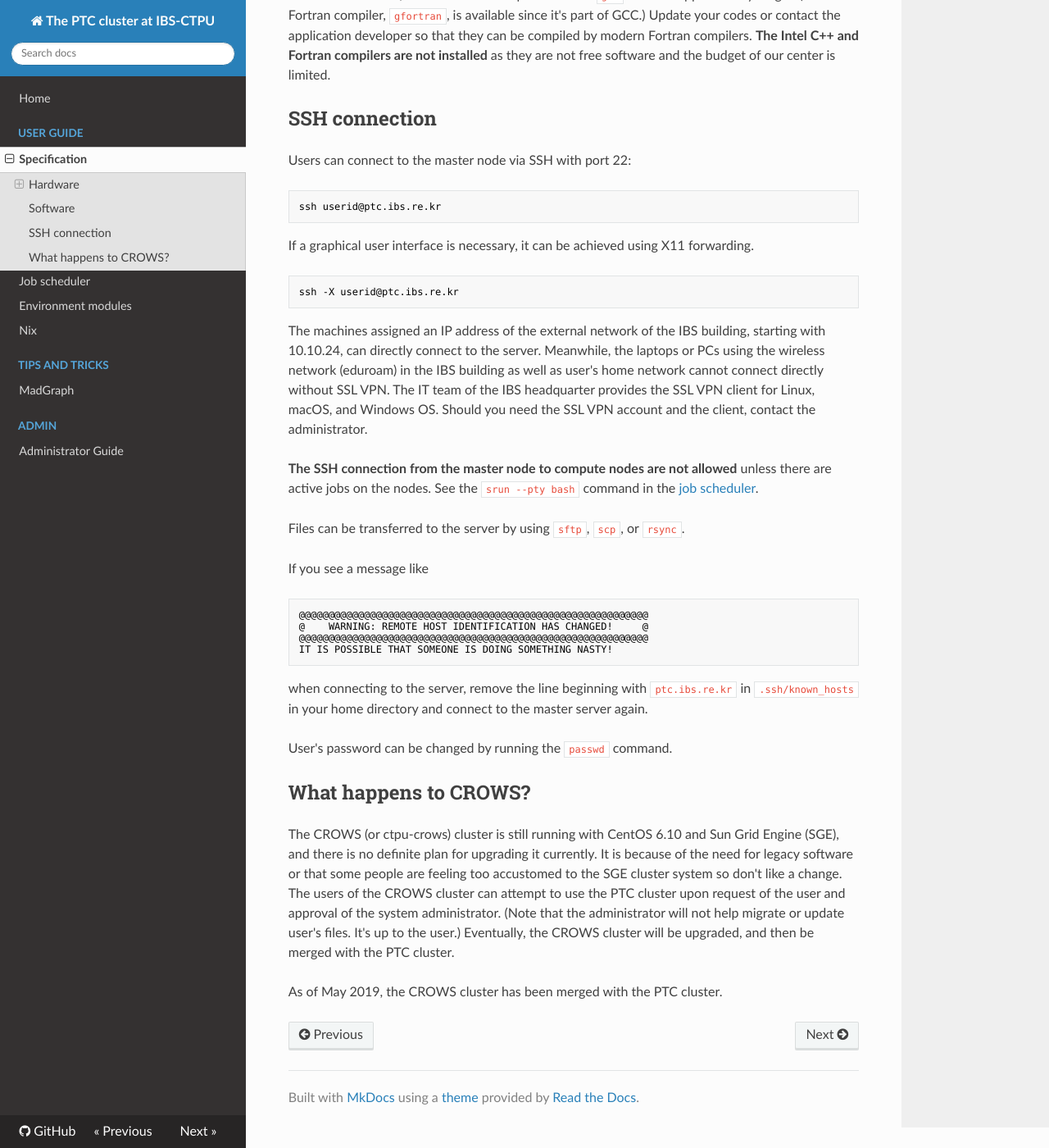
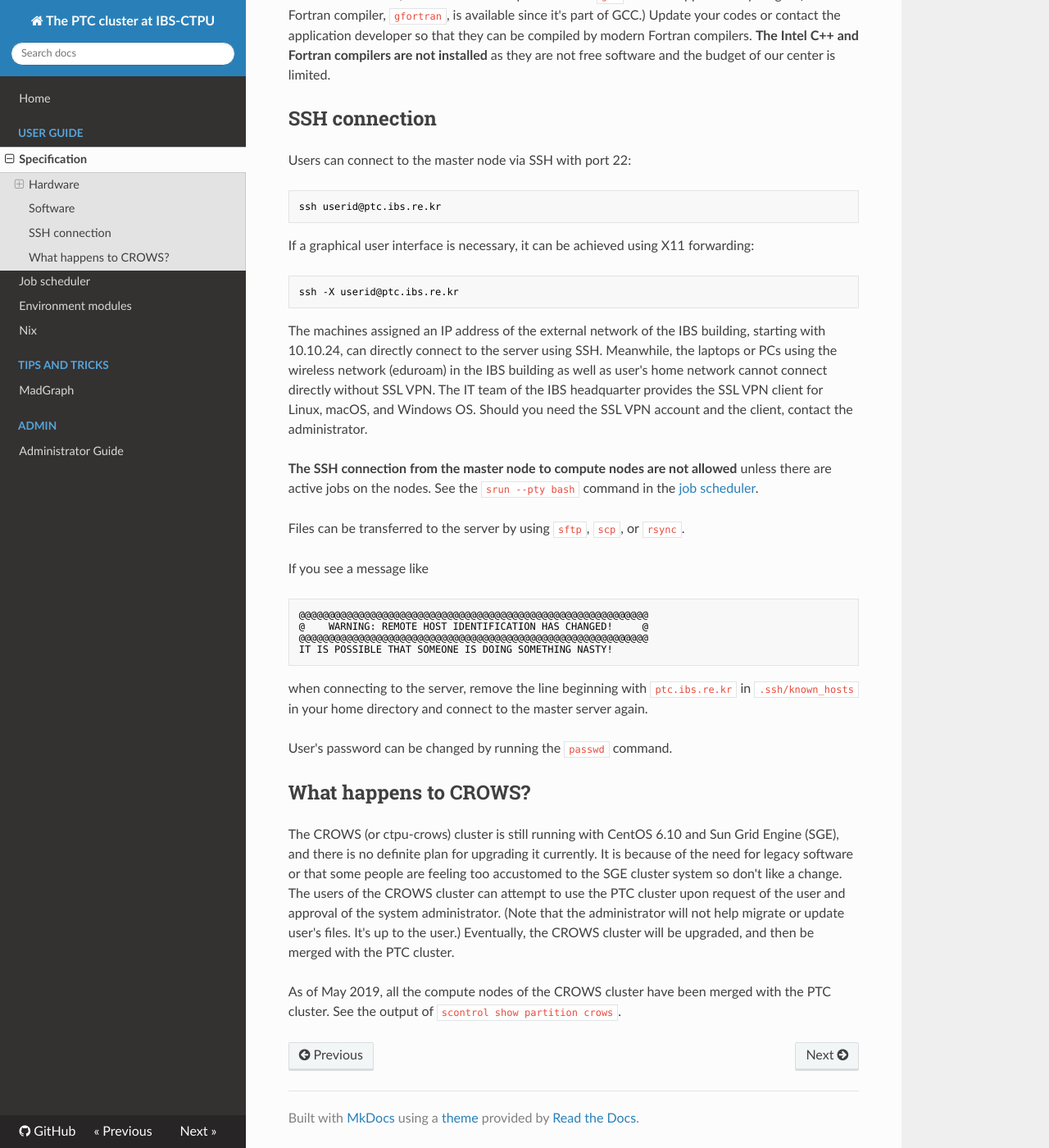
Before and after one commit to cbpark/ptc-cluster, an MkDocs documentation site: the page built from docs/specification.md, in a window 1280 px wide and 1400 px high, scrolled down 2126 px. Shown: the whole window at 82% size. Built offline with MkDocs 1.6.1, drawn with Linux system fonts in a browser that asks for light colours; nearby versions of some CDN libraries; old or Windows-style settings are respelled for this version of MkDocs.

Commit message:
Minor modifications

````diff
--- a/docs/specification.md
+++ b/docs/specification.md
@@ -75,13 +75,13 @@ Users can connect to the master node via SSH with port 22:
 ssh userid@ptc.ibs.re.kr
 ```
 
-If a graphical user interface is necessary, it can be achieved using X11 forwarding.
+If a graphical user interface is necessary, it can be achieved using X11 forwarding:
 
 ``` no-highlight
 ssh -X userid@ptc.ibs.re.kr
 ```
 
-The machines assigned an IP address of the external network of the IBS building, starting with 10.10.24, can directly connect to the server. Meanwhile, the laptops or PCs using the wireless network (eduroam) in the IBS building as well as user's home network cannot connect directly without SSL VPN. The IT team of the IBS headquarter provides the SSL VPN client for Linux, macOS, and Windows OS. Should you need the SSL VPN account and the client, contact the administrator.
+The machines assigned an IP address of the external network of the IBS building, starting with 10.10.24, can directly connect to the server using SSH. Meanwhile, the laptops or PCs using the wireless network (eduroam) in the IBS building as well as user's home network cannot connect directly without SSL VPN. The IT team of the IBS headquarter provides the SSL VPN client for Linux, macOS, and Windows OS. Should you need the SSL VPN account and the client, contact the administrator.
 
 **The SSH connection from the master node to compute nodes are not allowed** unless there are active jobs on the nodes. See the `srun --pty bash` command in the [job scheduler](job-scheduler.md).
 
@@ -104,4 +104,4 @@ User's password can be changed by running the `passwd` command.
 
 The CROWS (or ctpu-crows) cluster is still running with CentOS 6.10 and Sun Grid Engine (SGE), and there is no definite plan for upgrading it currently. It is because of the need for legacy software or that some people are feeling too accustomed to the SGE cluster system so don't like a change. The users of the CROWS cluster can attempt to use the PTC cluster upon request of the user and approval of the system administrator. (Note that the administrator will not help migrate or update user's files. It's up to the user.) Eventually, the CROWS cluster will be upgraded, and then be merged with the PTC cluster.
 
-As of May 2019, the CROWS cluster has been merged with the PTC cluster.
+As of May 2019, all the compute nodes of the CROWS cluster have been merged with the PTC cluster. See the output of `scontrol show partition crows`.
````
